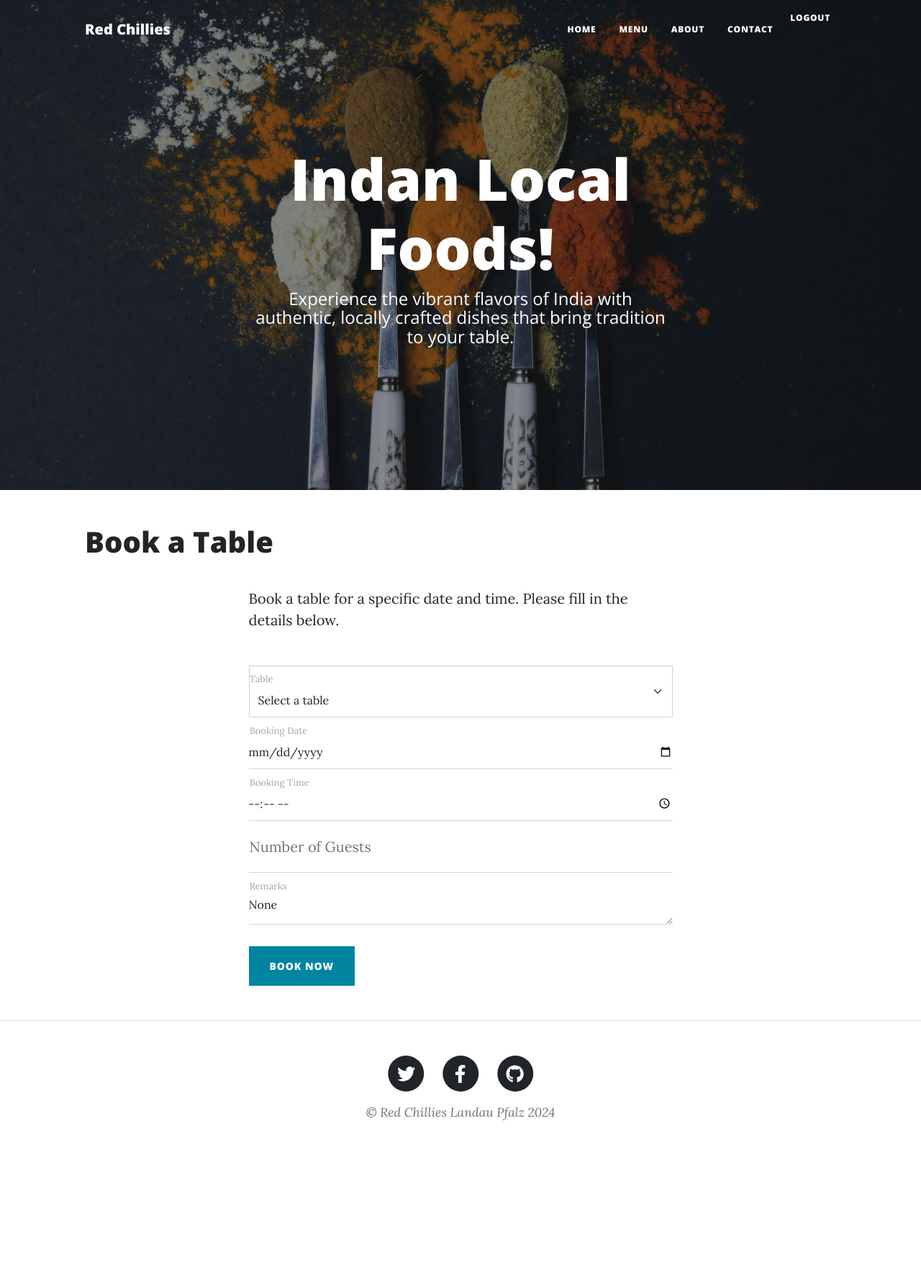
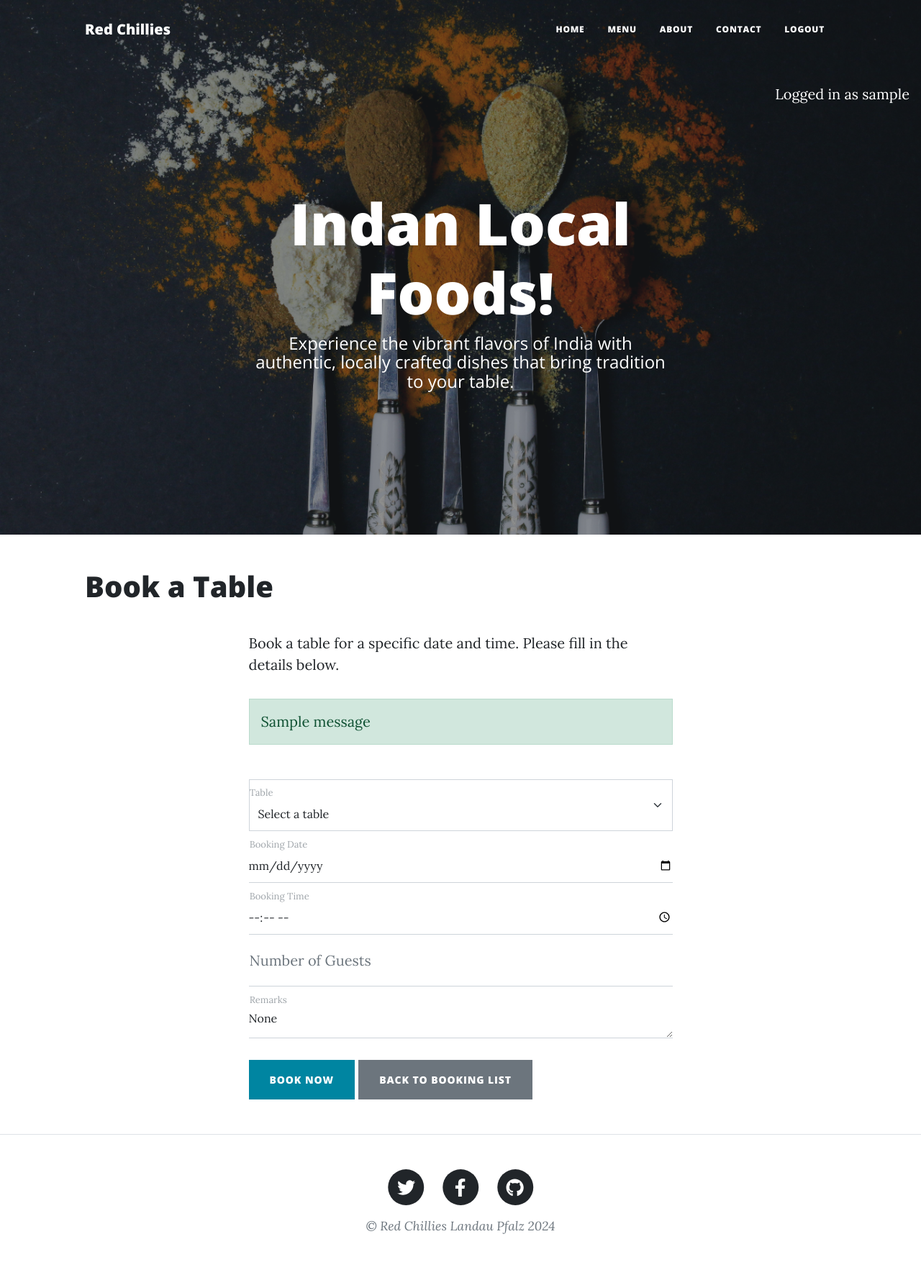
Before and after one commit to HasibullahFathi/restaurant-booking-system, a Django app: page /bookings/create/ in a window 1280 px wide. Shown: the whole page at 72% size. Before the commit the page ends 1557 px from the top, so only its background shows below. Run offline with Django 4.2, Linux system fonts and the light colour scheme; a user stored in the database is signed in; tables that the repository leaves empty hold one stand-in row (values such as "Sample post"); one stand-in notice (Sample message) is shown; some libraries are stand-ins or nearby versions.

Commit message:
add alert message for booking form and add back to list button link

```diff
--- a/booking/templates/booking/booking_form.html
+++ b/booking/templates/booking/booking_form.html
@@ -6,41 +6,28 @@
 <div class="row gx-4 gx-lg-5 justify-content-center">
     <div class="col-md-10 col-lg-8 col-xl-7">
         <p>Book a table for a specific date and time. Please fill in the details below.</p>
+        <!-- Display success or error messages -->
+        {% if messages %}
+        <div class="alert-messages">
+            {% for message in messages %}
+            <div class="alert {% if message.tags %}alert-{{ message.tags }}{% else %}alert-info{% endif %}"
+                role="alert">
+                {{ message }}
+            </div>
+            {% endfor %}
+        </div>
+        {% endif %}
+
         <div class="my-5">
             <form id="bookingForm" method="POST">
                 {% csrf_token %}
-
-                <!-- Name field -->
-                <!-- <div class="form-floating">
-                    <input class="form-control" name="name" id="name" type="text" value="{{ form.name.value }}"
-                        placeholder="Enter your name..." data-sb-validations="required" />
-                    <label for="name">Name</label>
-                    <div class="invalid-feedback" data-sb-feedback="name:required">A name is required.</div>
-                </div> -->
-
-                <!-- Email field -->
-                <!-- <div class="form-floating">
-                    <input class="form-control" id="email" name="email" type="email" value="{{ form.email.value }}"
-                        placeholder="Enter your email..." data-sb-validations="required,email" />
-                    <label for="email">Email address</label>
-                    <div class="invalid-feedback" data-sb-feedback="email:required">An email is required.</div>
-                    <div class="invalid-feedback" data-sb-feedback="email:email">Email is not valid.</div>
-                </div> -->
-
-                <!-- Phone field -->
-                <!-- <div class="form-floating">
-                    <input class="form-control" id="phone" name="phone" type="tel" value="{{ form.phone.value }}"
-                        placeholder="Enter your phone number..." data-sb-validations="required" />
-                    <label for="phone">Phone Number</label>
-                    <div class="invalid-feedback" data-sb-feedback="phone:required">A phone number is required.</div>
-                </div> -->
-
                 <!-- Table field -->
                 <div class="form-floating">
                     <select class="form-select" id="table" name="table" data-sb-validations="required">
                         <option value="" selected>Select a table</option>
                         {% for table in form.fields.table.queryset %}
-                            <option value="{{ table.id }}" {% if table.id == form.table.value %}selected{% endif %}>{{ table.table_number }}</option>
+                        <option value="{{ table.id }}" {% if table.id == form.table.value %}selected{% endif %}>
+                            {{ table.table_number }}</option>
                         {% endfor %}
                     </select>
                     <label for="table">Table</label>
@@ -49,26 +36,30 @@
 
                 <!-- Date field -->
                 <div class="form-floating">
-                    <input class="form-control" id="date" name="booking_date" type="date" value="{{ form.booking_date.value }}"
-                        placeholder="Select a date..." data-sb-validations="required" />
+                    <input class="form-control" id="date" name="booking_date" type="date"
+                        value="{{ form.booking_date.value }}" placeholder="Select a date..."
+                        data-sb-validations="required" />
                     <label for="date">Booking Date</label>
                     <div class="invalid-feedback" data-sb-feedback="date:required">A date is required.</div>
                 </div>
 
                 <!-- Time field -->
                 <div class="form-floating">
-                    <input class="form-control" id="time" name="booking_time" type="time" value="{{ form.booking_time.value }}"
-                        placeholder="Select a time..." data-sb-validations="required" />
+                    <input class="form-control" id="time" name="booking_time" type="time"
+                        value="{{ form.booking_time.value }}" placeholder="Select a time..."
+                        data-sb-validations="required" />
                     <label for="time">Booking Time</label>
                     <div class="invalid-feedback" data-sb-feedback="time:required">A time is required.</div>
                 </div>
 
                 <!-- Number of Guests field -->
                 <div class="form-floating">
-                    <input class="form-control" id="guests" name="number_of_guests" type="number" value="{{ form.number_of_guests.value }}"
-                        placeholder="Number of guests..." data-sb-validations="required" />
+                    <input class="form-control" id="guests" name="number_of_guests" type="number"
+                        value="{{ form.number_of_guests.value }}" placeholder="Number of guests..."
+                        data-sb-validations="required" />
                     <label for="guests">Number of Guests</label>
-                    <div class="invalid-feedback" data-sb-feedback="guests:required">The number of guests is required.</div>
+                    <div class="invalid-feedback" data-sb-feedback="guests:required">The number of guests is required.
+                    </div>
                 </div>
 
                 <!-- Remarks (optional) -->
@@ -77,9 +68,14 @@
                     <label for="remarks">Remarks</label>
                 </div>
 
+                <!-- alert messages here -->
+
+
                 <br />
                 <!-- Submit Button-->
                 <button class="btn btn-primary text-uppercase" id="submitButton" type="submit">Book Now</button>
+                <!-- back to the booking list button -->
+                <a href="{% url 'booking_list' %}" class="btn btn-secondary text-uppercase">Back to Booking List</a>
             </form>
         </div>
     </div>
--- a/booking/views.py
+++ b/booking/views.py
@@ -44,10 +44,10 @@ def create_booking(request):
             booking = form.save(commit=False)
             booking.user = request.user  # Automatically assign the logged-in user
             booking.save()
-            messages.success(request, "Your booking has been successfully created!")
-            return redirect('booking_list')  # Redirect to your booking list or a success page
+            # messages.success(request, "Your booking has been successfully created!")
+            messages.add_message(request, messages.SUCCESS, 'Your booking has been successfully created!')
         else:
-            messages.error(request, "There was an error with your booking.")
+            messages.add_message(request, messages.ERROR, 'There was an error with your booking.')
     else:
         form = BookingForm()
 
--- a/red_chillies/settings.py
+++ b/red_chillies/settings.py
@@ -34,7 +34,7 @@ STATIC_ROOT = os.path.join(BASE_DIR, 'staticfiles')
 SECRET_KEY = os.environ.get("SECRET_KEY")
 
 # SECURITY WARNING: don't run with debug turned on in production!
-DEBUG = False
+DEBUG = True
 
 ALLOWED_HOSTS = ['8000-hasibullahf-restaurantb-t41lrpcwpkx.ws.codeinstitute-ide.net', '.herokuapp.com']
 
--- a/static/css/custom.css
+++ b/static/css/custom.css
@@ -18,3 +18,8 @@ html, body {
     padding: 20px 0;
     text-align: center;
 }
+
+.login-badge {
+    position: relative;
+    top: -5em;
+}
--- a/templates/base.html
+++ b/templates/base.html
@@ -49,26 +49,24 @@
                     <li class="nav-item"><a class="nav-link px-lg-3 py-3 py-lg-4" href="#">About</a></li>
                     <li class="nav-item"><a class="nav-link px-lg-3 py-3 py-lg-4" href="#">Contact</a></li>
                     {% if user.is_authenticated %}
-                    <li class="nav-item">
-                        <a class="nav-link {% if request.path == logout_url %}active{% endif %}" aria-current="page"
-                            href="{% url 'account_logout' %}">Logout</a>
-                    </li>
+                    <li class="nav-item"><a class="nav-link px-lg-3 py-3 py-lg-4" href="{% url 'account_logout' %}">Logout</a></li>
                     {% else %}
-                    <li class="nav-item">
-                        <a class="nav-link {% if request.path == signup_url %}active{% endif %}" aria-current="page"
-                            href="{% url 'account_signup' %}">Register</a>
-                    </li>
-                    <li class="nav-item">
-                        <a class="nav-link {% if request.path == login_url %}active{% endif %}" aria-current="page"
-                            href="{% url 'account_login' %}">Login</a>
-                    </li>
+                    <li class="nav-item"><a class="nav-link px-lg-3 py-3 py-lg-4" href="{% url 'account_signup' %}">Register</a></li>
+                    <li class="nav-item"><a class="nav-link px-lg-3 py-3 py-lg-4" href="{% url 'account_login' %}">Login</a></li>
                     {% endif %}
                 </ul>
             </div>
         </div>
     </nav>
+
     <!-- Page Header-->
     <header class="masthead" style="background-image: url('{% static 'images/home-bg.jpg' %}')">
+
+        {% if user.is_authenticated %}
+        <p class="login-badge text-end m-3 text-white">Logged in as {{ user }}</p>
+        {% else %}
+        <p class="login-badge text-end m-3 text-white">You are not logged in</p>
+        {% endif %}
         <div class="container position-relative px-4 px-lg-5">
             <div class="row gx-4 gx-lg-5 justify-content-center">
                 <div class="col-md-10 col-lg-8 col-xl-7">
```
